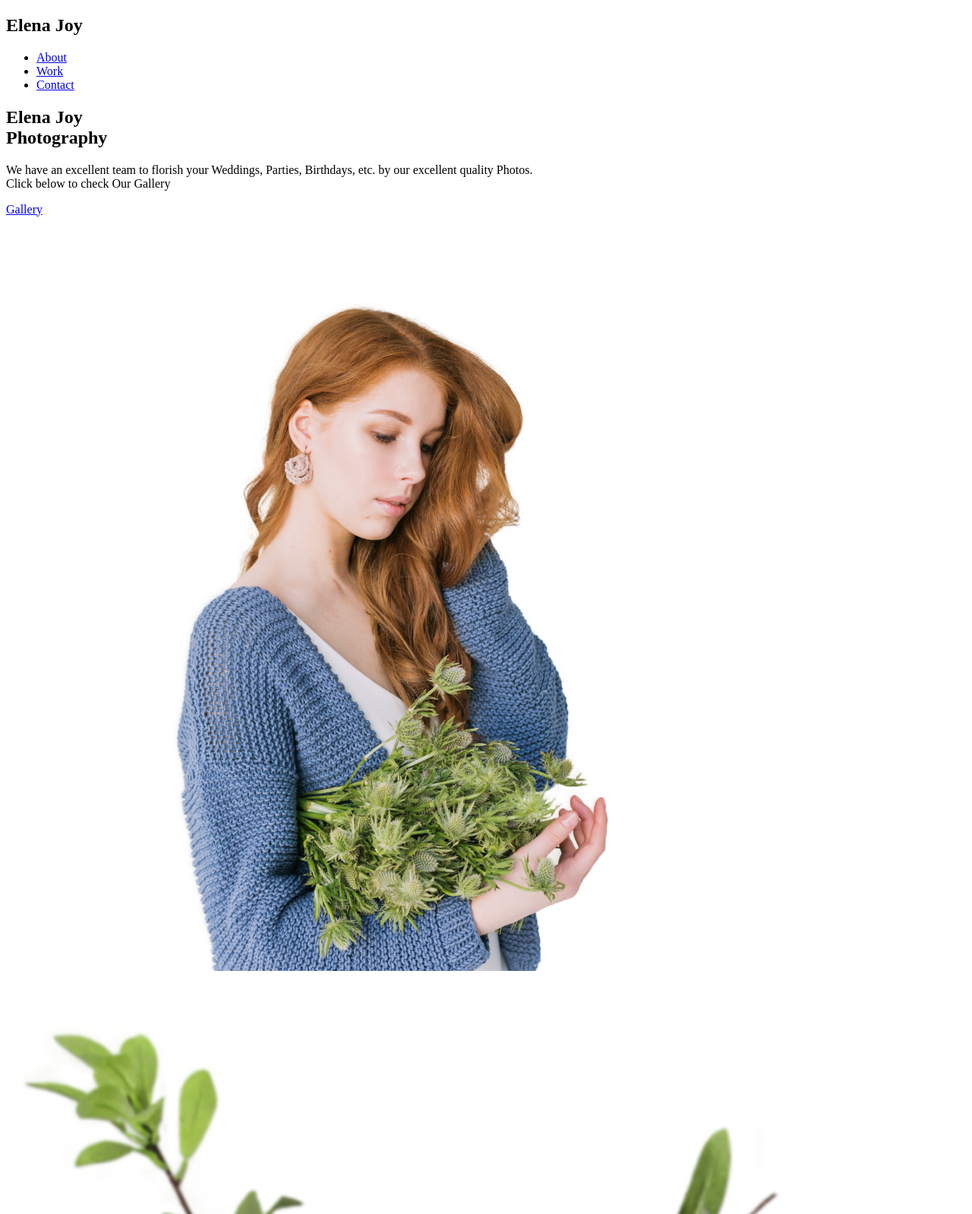
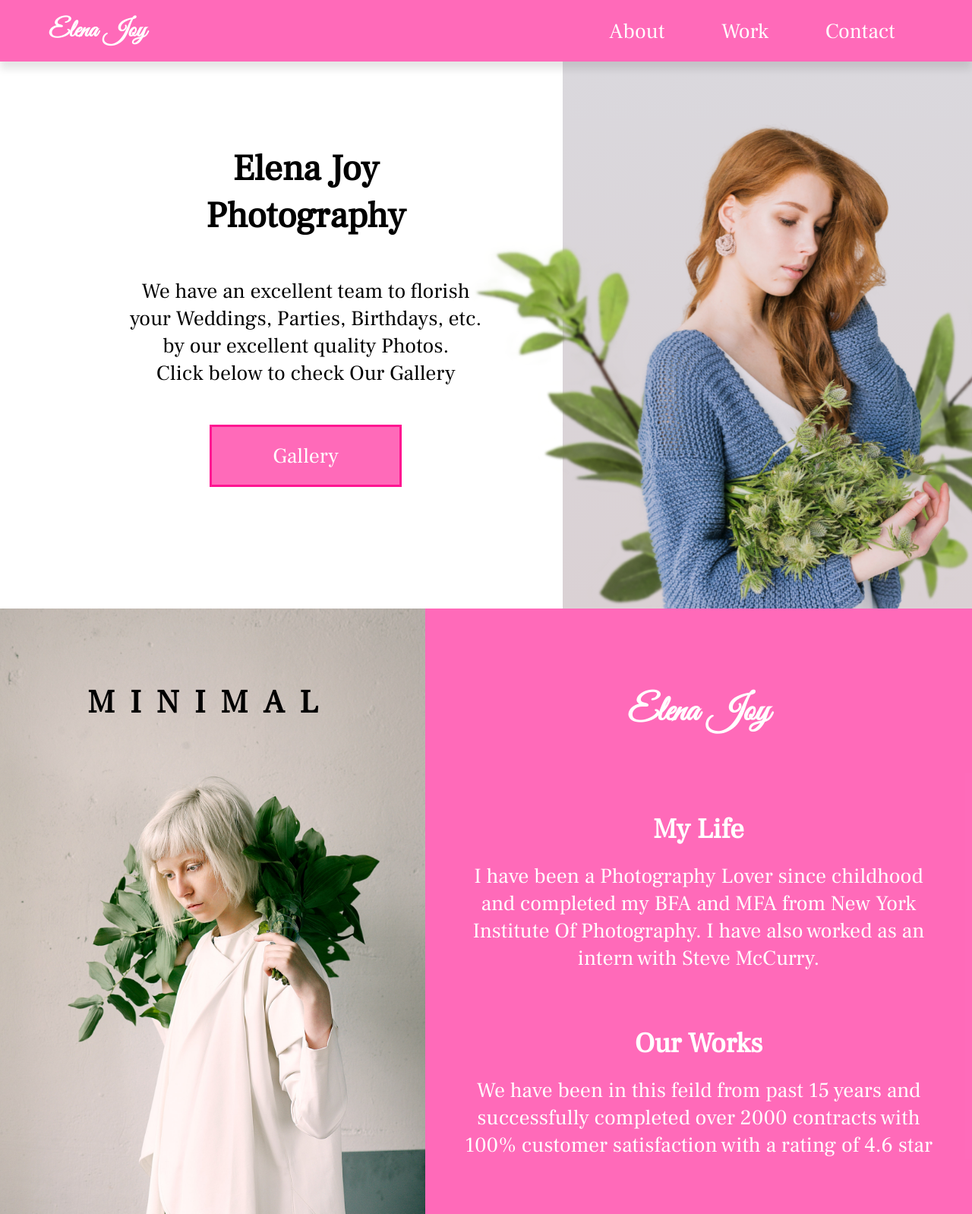
Before and after one commit to Anand-Anurag/Photography_Sample_Site, a plain HTML site: page index.html in a window 1280 px wide. Shown: the top 1598 px of the page at 76% size. Drawn offline with Linux system fonts and the light colour scheme.

Commit message:
Update style.css

```diff
--- a/style.css
+++ b/style.css
@@ -1,96 +1,343 @@
-<!DOCTYPE html>
-<html lang="en">
-    <head>
-        <meta charset="UTF-8" />
-        <meta name="viewport" content="width=device-width, initial-scale=1.0" />
-        <meta http-equiv="X-UA-Compatible" content="ie=edge" />
-        <meta name="description" content="Professional Photographer available for weddings and special events."/>
-        <meta name="robots" content="index,follow" />
-        <link rel="stylesheet" href="./style.css" />
-        <title>Elena Joy | Photographer</title>
-    </head>
-    <body>
-        <header class="main-head">
-            <nav>
-                <h1 id="logo">Elena Joy</h1>
-                <ul class="nav-links">
-                    <li><a href="#about">About</a></li>
-                    <li><a href="#work">Work</a></li>
-                    <li><a href="#contact">Contact</a></li>
-                </ul>
-            </nav>
-        </header>
-        <main>
-            <section class="hero">
-                <div class="hero-intro flex">
-                    <h2>Elena Joy<br>Photography</h2>
-                    <p>
-                        We have an excellent team to florish your Weddings, Parties, Birthdays, etc. by our excellent quality Photos.
-                        <br>Click below to check Our Gallery
-                    </p>
-                    <a href="#gallery">Gallery</a>
-                </div>
-                <div class="hero-images">
-                    <img class="elena" src="./img/elena-joy.png" alt="picture of elena joy"/>
-                    <img src="./img/plant1.png" alt="" class="plant1 plant" />
-                    <img src="./img/plant2.png" alt="" class="plant2 plant" />
-                </div>
-            </section>
-            <section id="about">
-                <h3>MINIMAL</h3>
-                <div class="about-images">
-                    <img src="./img/about-image.png" alt="Photography">
-                </div>
-                <div class="about-texts flex">
-                    <h2>Elena Joy</h2>
-                    <div class="life">
-                        <h4>My Life</h4>
-                        <p>
-                            I have been a Photography Lover since childhood
-                             and completed my BFA and MFA from New York Institute Of Photography.
-                             I have also worked as an intern with Steve McCurry.
-                        </p>
-                    </div>
-                    <div class="work">
-                        <h4>Our Works</h4>
-                        <p>
-                            We have been in this feild from past 15 years and successfully
-                             completed over 2000 contracts with 100% customer satisfaction
-                             with a rating of 4.6 star
-                        </p>
-                    </div>
-                </div>
-            </section>
-            <section id="gallery">
-                <header class="gallery-head flex">
-                    <h3>Quality Photography</h3>
-                    <p>The New Light to your Vision</p>
-                </header>
-                <img class="g1" src="./img/gallery-1.jpg" alt="girl in black jacket">
-                <img class="g2" src="./img/gallery-2.jpg" alt="girl in white top">
-                <img class="g3" src="./img/gallery-3.jpg" alt="girl in black top">
-                <img class="g4" src="./img/gallery-4.jpg" alt="girl in grey top">
-            </section>
-            <section id="contact">
-                <div class="contact-form flex">
-                    <h4>Get in</h4>
-                    <h2>touch</h2>
-                    <form class="form flex" action="mailto:anand.anurag1234@gmail.com" method="post">
-                        <label for="email">Email</label>
-                        <input type="email" required>
-                        <button type="submit">Submit</button>
-                    </form>
-                </div>
-                <img src="./img/contact-image.jpg" alt="girl with flowers">
-            </section>
-            <footer>
-                <h1>Elena Joy &copy;</h1>
-                <ul class="footer-links">
-                    <li><a href="#"><img src="./img/youtube-symbol 1.svg" alt="youtube"></a></li>
-                    <li><a href="#"><img src="./img/twitter 1.svg" alt="twitter"></a></li>
-                    <li><a href="#"><img src="./img/instagram 1.svg" alt="instagram"></a></li>
-                </ul>
-            </footer>
-        </main>
-    </body>
-</html>
+* {
+    margin: 0;
+    padding: 0;
+    box-sizing: border-box;
+}
+@font-face{
+    font-family: "Ruhl";
+    src: url("/fonts/FrankRuhlLibre-Regular.ttf");
+}
+@font-face{
+    font-family: "Ruhl Medium";
+    src: url("/fonts/FrankRuhlLibre-Medium.ttf");
+}
+@font-face{
+    font-family: "Vibes";
+    src: url("/fonts/GreatVibes-Regular.ttf");
+}
+html{
+    font-size: 62.5%;
+    --header1: calc(2rem + 1vw);
+    --header2: calc(3.5rem + 1vw);
+    --header3: calc(3rem + 1vw);
+    --header4: calc(2.4rem + 1vw);
+    --text: calc(1.5rem + 1vw);
+    --big: calc(6rem + 1vw);
+    --special-color: #906272;
+    --background-color: #414141;
+    --gray-text: #525252;
+    --head-color: rgba(255, 20, 145, 0.63);
+    scroll-behavior: smooth;
+}
+h1{
+    font-size: var(--header1);
+    font-family: "Vibes", sans-serif;
+}
+h2{
+    font-size: var(--header2);
+}
+h3{
+    font-size: var(--header3);
+}
+h4,
+h5{
+    font-size: var(--header4);
+}
+li,
+button,
+label,
+input,
+p{
+    font-size: var(--text);
+}
+ul{
+    list-style: none;
+}
+a{
+    font-size: var(--text);
+    text-decoration: none;
+    color: black;
+}
+.flex{
+    display: flex;
+    flex-direction: column;
+    justify-content: center;
+    align-items: center;
+    text-align: center;
+}
+body{
+    font-family: "Ruhl", sans-serif;
+    animation: openings 1s ease-in-out;
+}
+
+/********************* NAV ************************/
+
+.main-head{
+    box-shadow: 0 1rem 1rem rgba(0, 0, 0, 0.1);
+    z-index: 2;
+    position: relative;
+    background-color: var(--head-color);
+}
+nav{
+    width: 90%;
+    margin: auto;
+    display: flex;
+    align-items: center;
+    min-height: 10vh;
+    padding: 2rem 0rem;
+    flex-wrap: wrap;
+}
+#logo{
+    flex: 1 1 45rem;
+    color: white;
+}
+.nav-links{
+    display: flex;
+    justify-content: space-around;
+    flex: 1 1 20rem;
+}
+.nav-links a{
+    color: white;
+    padding: 0rem 2rem;
+}
+.hero{
+    min-height: 90vh;
+    width: 95%;
+    margin: 0 0 0 auto;
+    display: flex;
+    flex-wrap: wrap;
+    overflow: hidden;
+}
+.hero-intro{
+    flex: 2 1 40rem;
+}
+.hero-intro p{
+    padding: 5rem 10rem;
+}
+.hero-intro h2{
+    padding-top: 3rem;
+}
+.hero-intro a{
+    margin-bottom: 8rem;
+    padding: 2rem 8rem;
+    border: 0.35rem solid rgba(255, 20, 145);
+    color: white;
+    background-color: var(--head-color);
+}
+.hero-images{
+    flex: 1 1 40rem;
+    background: linear-gradient(#dad8dd, #dad1d4);
+    position: relative;
+    z-index: 1;
+}
+.elena{
+    width: 100%;
+    height: 100%;
+    object-fit: cover;
+}
+.plant{
+    width: 75%;
+    height: 75%;
+    position: absolute;
+    bottom: 0;
+    left: -20%;
+    z-index: -1;
+    transform: translateY(10%) rotateZ(-10deg) rotateX(-90deg);
+    animation: plant-entry 1.5s ease-in-out 0.5s forwards,
+    plant-shake 2.5s infinite ease alternate-reverse 2s;
+    transform-origin: bottom;
+}
+.plant2{
+    left: 40%;
+}
+
+/************** About Section *******************/
+
+#about{
+    display: flex;
+    flex-wrap: wrap;
+    min-height: 100vh;
+    position: relative;
+}
+.about-images{
+    flex: 1 1 40rem;
+}
+.about-images img {
+    width: 100%;
+    height: 100%;
+    object-fit: cover;
+}
+#about h3{
+    position: absolute;
+    letter-spacing: 2rem;
+    left: 9%;
+    top: 12%;
+}
+.about-texts{
+    background: var(--head-color);
+    color: white;
+    flex: 2 1 40rem;
+    justify-content: space-around;
+    padding: 5rem;
+}
+.about-texts h4{
+    margin: 2rem;
+}
+.about-texts h2{
+    margin: 3rem 0rem;
+    font-family: "Vibes", sans-serif;
+}
+
+/***************** Gallery Section *****************/
+
+#gallery{
+    display: grid;
+    grid-template-columns: repeat(3, 1fr);
+    min-height: 100vh;
+    position: relative;
+}
+#gallery img{
+    object-fit: cover;
+    height: 100%;
+    width: 100%;
+}
+.g1{
+    grid-column: 1/3;
+}
+.g2{
+    grid-column: 3/4;
+    grid-row: 1/3;
+}
+.gallery-head{
+    background: rgba(255, 20, 145,0.7);
+    color: white;
+    position: absolute;
+    z-index: 1;
+    padding: 3rem 9rem;
+    top: 46%;
+    left: 28%;
+}
+.gallery-head h3{
+    text-decoration-thickness: normal;
+    font-family: 'Vibes';
+}
+.gallery-head p{
+    text-decoration-thickness: normal;
+    font-size: calc(1.3rem + 1vw);
+}
+
+/**************** Contact Section *****************/
+
+#contact{
+    display: flex;
+    flex-wrap: wrap;
+}
+#contact img{
+    flex: 1 1 40rem;
+    height: 100vh;
+    object-fit: cover;
+}
+.contact-form{
+    flex: 1 1 40rem;
+    margin: 5rem 0rem;
+}
+.contact-form input{
+    color: white;
+    margin-top: 2rem;
+    background-color: var(--background-color);
+    padding: 1rem 2rem;
+}
+.contact-form button{
+    background-color: var(--head-color);
+    margin: 5rem 0rem;
+    padding: 2rem 8rem;
+    border: 0.35rem solid rgba(255, 20, 145);
+    cursor: pointer;
+}
+.contact-form h2{
+    font-size: var(--big);
+    color: rgba(255, 20, 145);
+    margin-bottom: 5rem;
+}
+
+/******************** FOOTER **********************/
+
+footer{
+    background: var(--head-color);
+    color: white;
+    display: flex;
+    flex-wrap: wrap;
+    min-height: 10vh;
+}
+footer h1{
+    flex: 1 1 40rem;
+    padding: 2rem;
+}
+footer ul{
+    flex: 1 1 20rem;
+    padding: 2rem;
+    display: flex;
+    justify-content: space-between;
+    align-items: center;
+}
+
+/****************** ANIMATION *********************/
+
+@keyframes openings{
+    from{
+        opacity: 0;
+    }
+    to{
+        opacity: 1;
+    }
+}
+@keyframes plant-entry{
+    from{
+        transform: translateY(10%) rotateX(-90deg) rotateZ(-10deg);
+    }
+    to{
+        transform: translateY(0%) rotateX(0deg) rotateZ(0deg);
+    }
+}
+@keyframes plant-shake {
+    from{
+        transform: rotateZ(-5deg);
+    }
+    to{
+        transform: rotateZ(0deg);
+    }
+}
+
+/******************** Media Query *********************/
+
+@media screen and (max-width: 847px){
+    nav{
+        text-align: center;
+    }
+    .hero{
+        width:100%;
+    }
+    .hero-intro p{
+        padding: 2rem 5rem;
+    }
+    #about h3{
+        top: 10%;
+        left: 18%;
+    }
+    .about-texts{
+        padding: 1rem;
+    }
+    .about-texts p{
+        padding: 2rem;
+    }
+    .gallery-head{
+        padding: 2rem 5rem;
+    }
+    #contact img{
+        display: none;
+    }
+    footer{
+        min-height: 10vh;
+        text-align: center;
+    }
+}
```
